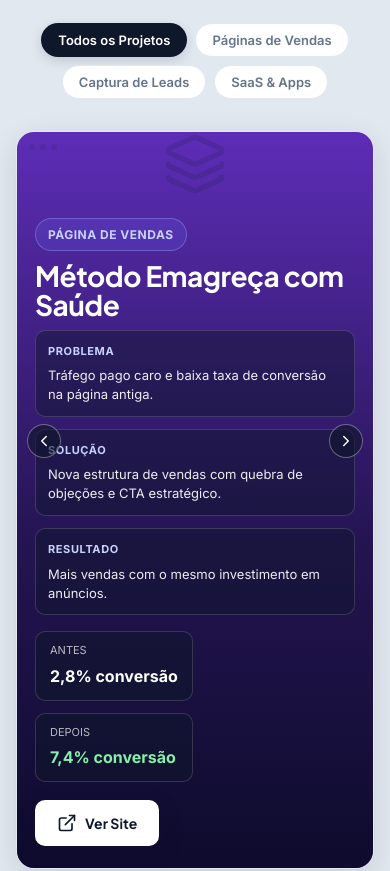
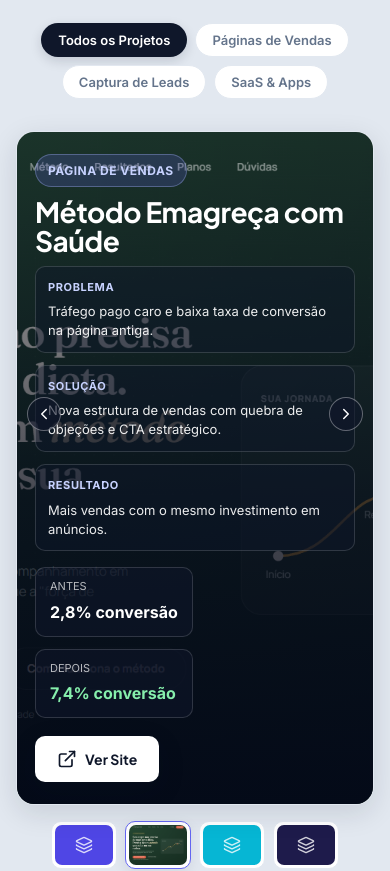
Before and after one commit to SonekaNatus/AKA-Solu-es-, a React (Vite) app: page / in a window 390 px wide. Shown: the part 3520-4391 px from the top of the page. Built offline with nearby package versions, Linux system fonts and the light colour scheme.

Commit message:
Corrige dependências

```diff
--- a/src/sections/Portfolio/Portfolio.css
+++ b/src/sections/Portfolio/Portfolio.css
@@ -83,12 +83,20 @@
   overflow: hidden;
 }
 
+/* Gradiente escuro: some por padrão, aparece só no hover do card */
 .portfolio-stage::after {
   content: "";
   position: absolute;
   inset: 0;
   background: linear-gradient(90deg, rgba(2, 6, 23, 0.72) 10%, rgba(2, 6, 23, 0.45) 48%, rgba(2, 6, 23, 0.2) 100%);
   z-index: 1;
+  opacity: 0;
+  pointer-events: none;
+  transition: opacity var(--transition-normal);
+}
+
+.portfolio-stage:hover::after {
+  opacity: 1;
 }
 
 .portfolio-image {
@@ -103,6 +111,7 @@
   color: rgba(255, 255, 255, 0.45);
 }
 
+/* Overlay de texto: some por padrão, aparece junto com o gradiente no hover */
 .portfolio-stage-overlay {
   position: relative;
   z-index: 3;
@@ -114,6 +123,17 @@
   justify-content: center;
   min-height: 500px;
   text-align: left;
+
+  opacity: 0;
+  visibility: hidden;
+  transform: translateY(8px);
+  transition: opacity var(--transition-normal), visibility var(--transition-normal), transform var(--transition-normal);
+}
+
+.portfolio-stage:hover .portfolio-stage-overlay {
+  opacity: 1;
+  visibility: visible;
+  transform: translateY(0);
 }
 
 .portfolio-stage-title {
@@ -371,12 +391,16 @@
 
   .portfolio-stage::after {
     background: linear-gradient(180deg, rgba(2, 6, 23, 0.25) 0%, rgba(2, 6, 23, 0.72) 55%, rgba(2, 6, 23, 0.9) 100%);
+    opacity: 1; /* sem hover real no toque, fica sempre visível */
   }
 
   .portfolio-stage-overlay {
     min-height: 390px;
     justify-content: flex-end;
     padding: 22px 18px;
+    opacity: 1;
+    visibility: visible;
+    transform: none;
   }
 
   .portfolio-stage-title {
--- a/src/sections/Portfolio/Portfolio.tsx
+++ b/src/sections/Portfolio/Portfolio.tsx
@@ -1,3 +1,4 @@
+import emagreca from "../../assets/emagreca.png";
 import React, { useEffect, useMemo, useState } from "react";
 import { ChevronLeft, ChevronRight, ExternalLink, Layers } from "lucide-react";
 import "./Portfolio.css";
@@ -33,6 +34,7 @@ const PORTFOLIO_ITEMS: PortfolioItem[] = [
     color: "#4f46e5",
     link: "#contato",
   },
+
  {
   id: 2,
   title: "Método Emagreça com Saúde",
@@ -45,8 +47,10 @@ const PORTFOLIO_ITEMS: PortfolioItem[] = [
   metricBefore: "2,8% conversão",
   metricAfter: "7,4% conversão",
   color: "#7c3aed",
-    link: "#contato",
+  imagePath: emagreca,
+  link: "https://emagre-a-com-sa-de.vercel.app/"
 },
+
   {
     id: 3,
     title: "SaaS Workspace",
```
Also changed, not shown: src/assets/emagreca.png (added). Lines whose indentation alone changed are shown as unchanged.
